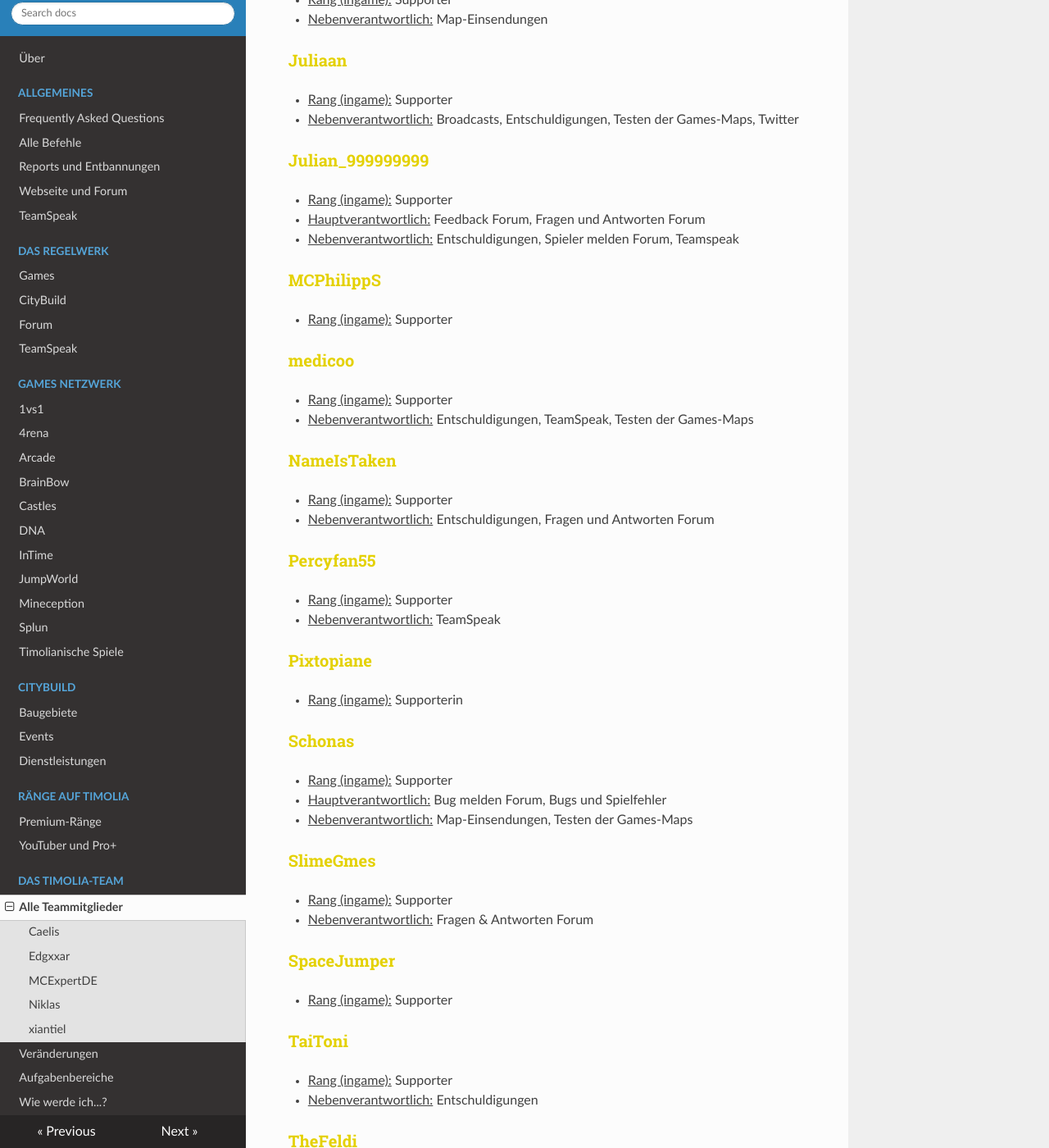
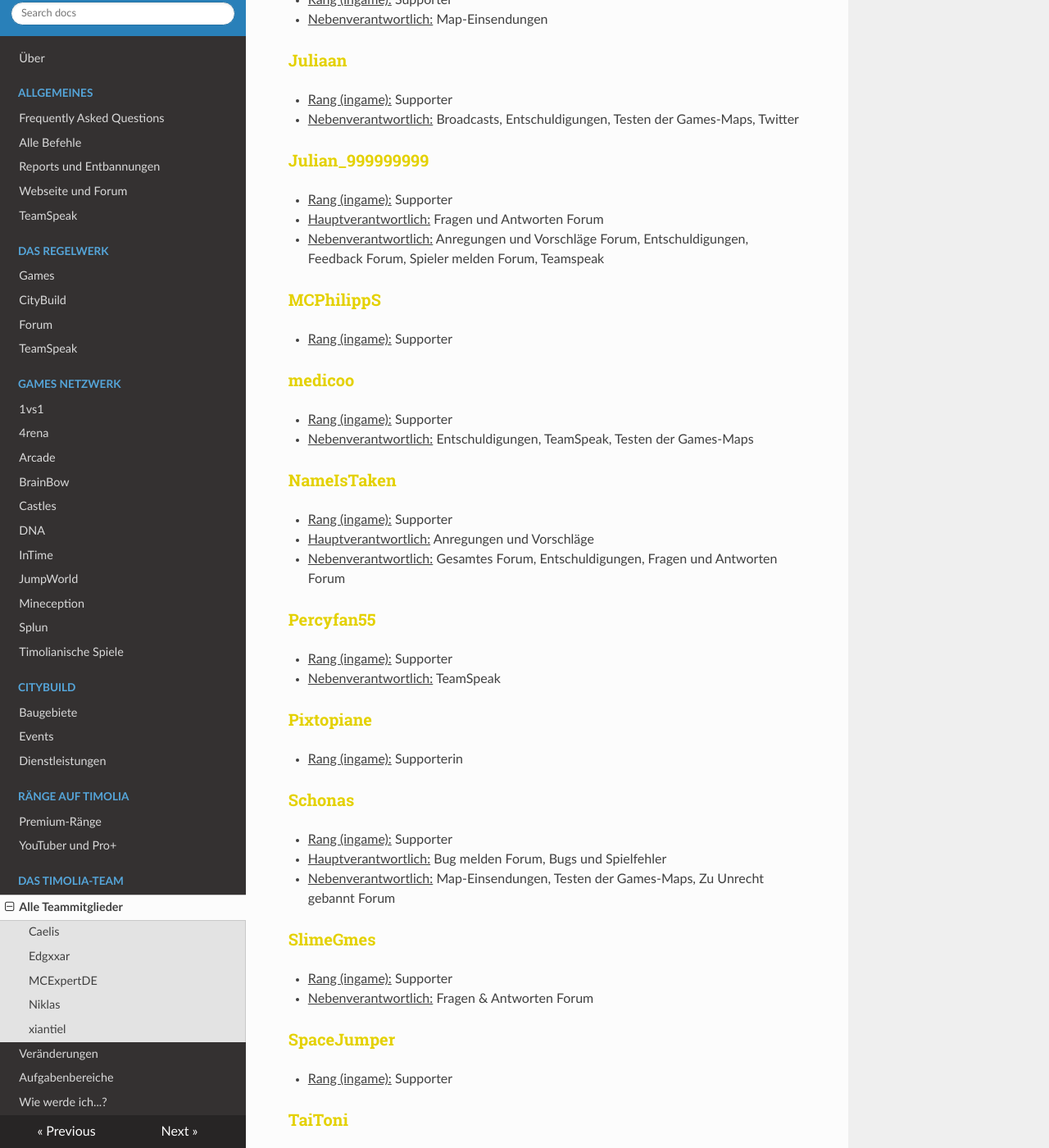
Before and after one commit to TimoliaDE/HowTo, an MkDocs documentation site: the page built from docs/team/members.md, in a window 1280 px wide and 1400 px high, scrolled down 5595 px. Shown: the whole window at 82% size. Built offline with MkDocs 1.6.1, drawn with Linux system fonts in a browser that asks for light colours; nearby versions of some CDN libraries; old or Windows-style settings are respelled for this version of MkDocs; some of the changed text lies outside the part shown.

Commit message:
Update members.md

```diff
--- a/docs/team/members.md
+++ b/docs/team/members.md
@@ -182,8 +182,8 @@ Sie stehen für alle grundlegenden Fragen und Reports zur Verfügung und sind di
 
 ### <strong><span style="color:#E4D100">Julian_999999999</span></strong>
 - <u>Rang (ingame):</u> Supporter
-- <u>Hauptverantwortlich:</u> Feedback Forum, Fragen und Antworten Forum
-- <u>Nebenverantwortlich:</u> Entschuldigungen, Spieler melden Forum, Teamspeak
+- <u>Hauptverantwortlich:</u> Fragen und Antworten Forum
+- <u>Nebenverantwortlich:</u> Anregungen und Vorschläge Forum, Entschuldigungen, Feedback Forum, Spieler melden Forum, Teamspeak
 
 ###<strong><span style="color:#E4D100">MCPhilippS</span></strong>
 - <u>Rang (ingame):</u> Supporter
@@ -194,7 +194,8 @@ Sie stehen für alle grundlegenden Fragen und Reports zur Verfügung und sind di
 
 ###<strong><span style="color:#E4D100">NameIsTaken</span></strong>
 - <u>Rang (ingame):</u> Supporter
-- <u>Nebenverantwortlich:</u> Entschuldigungen, Fragen und Antworten Forum
+- <u>Hauptverantwortlich:</u> Anregungen und Vorschläge
+- <u>Nebenverantwortlich:</u> Gesamtes Forum, Entschuldigungen, Fragen und Antworten Forum
 
 ### <strong><span style="color:#E4D100">Percyfan55</span></strong>
 - <u>Rang (ingame):</u> Supporter
@@ -206,7 +207,7 @@ Sie stehen für alle grundlegenden Fragen und Reports zur Verfügung und sind di
 ### <strong><span style="color:#E4D100">Schonas</span></strong>
 - <u>Rang (ingame):</u> Supporter
 - <u>Hauptverantwortlich:</u> Bug melden Forum, Bugs und Spielfehler
-- <u>Nebenverantwortlich:</u> Map-Einsendungen, Testen der Games-Maps
+- <u>Nebenverantwortlich:</u> Map-Einsendungen, Testen der Games-Maps, Zu Unrecht gebannt Forum
 
 ### <strong><span style="color:#E4D100">SlimeGmes</span></strong>
 - <u>Rang (ingame):</u> Supporter
```
Also changed, not shown: other parts of docs/team/members.md (+2 -2 lines).
